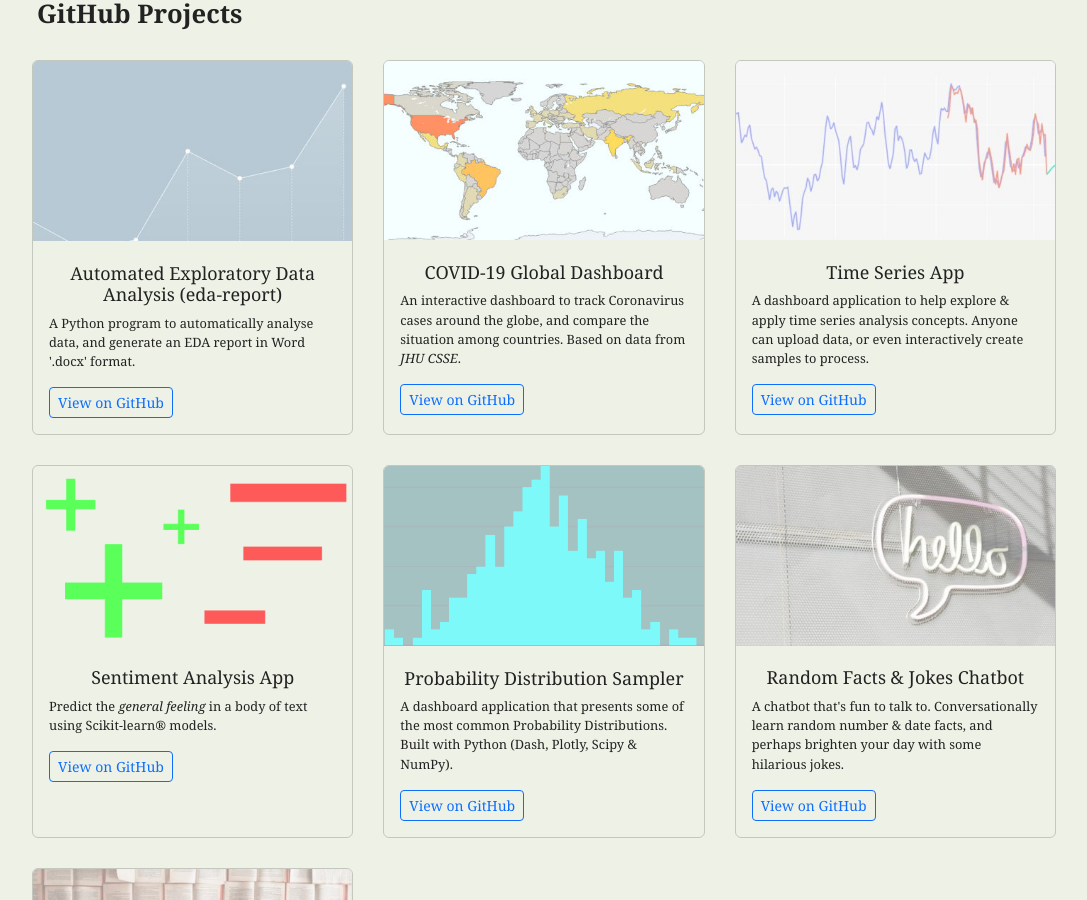
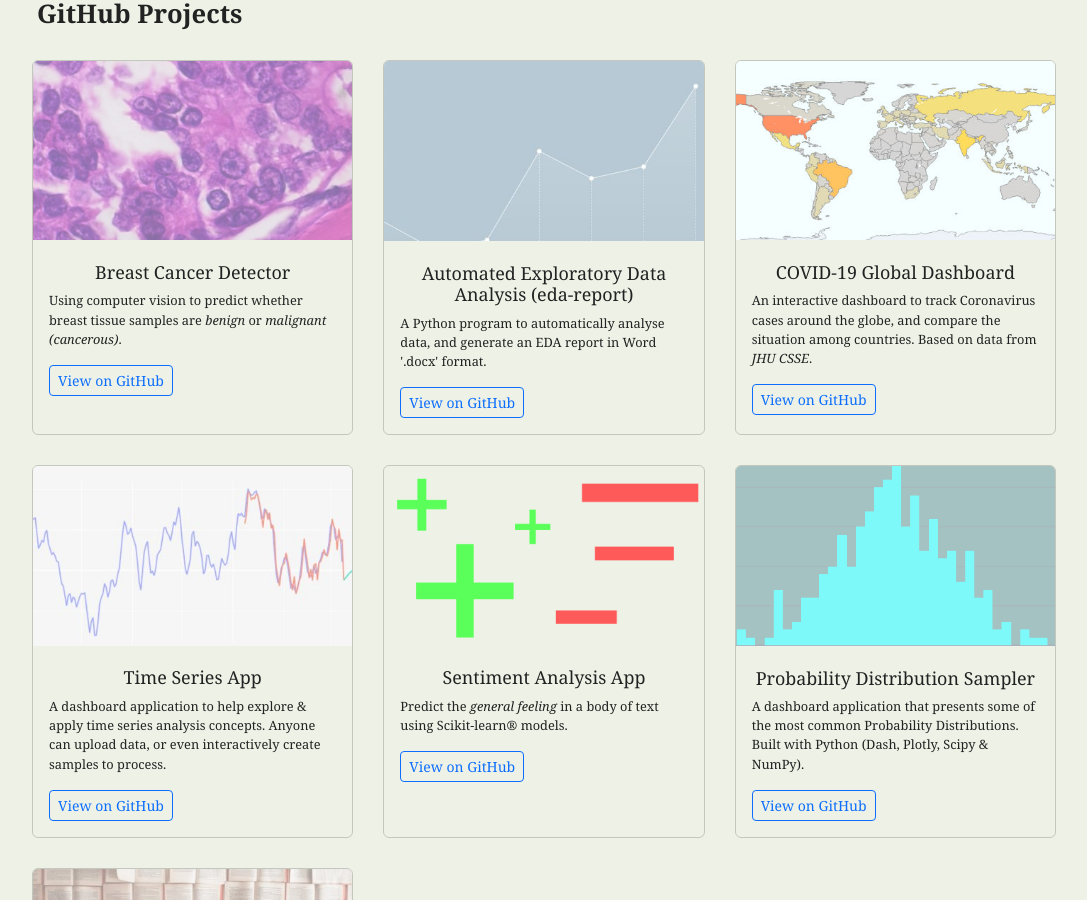
Before and after one commit to Tim-Abwao/tim-abwao.github.io, a Jekyll site: the page built from portfolio.html, in a window 1280 px wide and 900 px high, scrolled down 1002 px. Shown: the whole window, without its empty margins (96-1183 px from the left). Built offline with Jekyll 4.4.1, drawn with Linux system fonts in a browser that asks for light colours.

Commit message:
Add  breast cancer detector project
Also, drop the trivia-chatbot project.

```diff
--- a/_data/github-projects.yml
+++ b/_data/github-projects.yml
@@ -1,3 +1,7 @@
+- title: "Breast Cancer Detector"
+  link: "https://github.com/Tim-Abwao/detecting-breast-cancer"
+  summary: "Using computer vision to predict whether breast tissue samples are <i>benign</i> or <i>malignant (cancerous)</i>."
+  wallpaper: "breast-cancer-detector.jpg"
 - title: "Automated Exploratory Data Analysis (eda-report)"
   link: "https://github.com/Tim-Abwao/eda-report"
   summary: "A Python program to automatically analyse data, and generate an EDA report in Word '.docx' format."
@@ -18,10 +22,6 @@
   link: "https://github.com/Tim-Abwao/probability-distributions-with-dash"
   summary: "A dashboard application that presents some of the most common Probability Distributions. Built with Python (Dash, Plotly, Scipy & NumPy)."
   wallpaper: "probability-distributions.png"
-- title: "Random Facts & Jokes Chatbot"
-  link: "https://github.com/Tim-Abwao/jokes-and-trivia-chatbot"
-  summary: "A chatbot that's fun to talk to. Conversationally learn random number & date facts, and perhaps brighten your day with some hilarious jokes."
-  wallpaper: "chatbot.jpg"
 - title: "Named Entity Extractor"
   link: "https://github.com/Tim-Abwao/named-entity-extractor"
   summary: "A Python program to extract useful information from documents in various typical file formats, using the spaCy<sup>&reg;</sup> Natural Language Processing library."
```
Also changed, not shown: assets/images/github-projects/breast-cancer-detector.jpg (added), assets/images/github-projects/chatbot.jpg (deleted).
